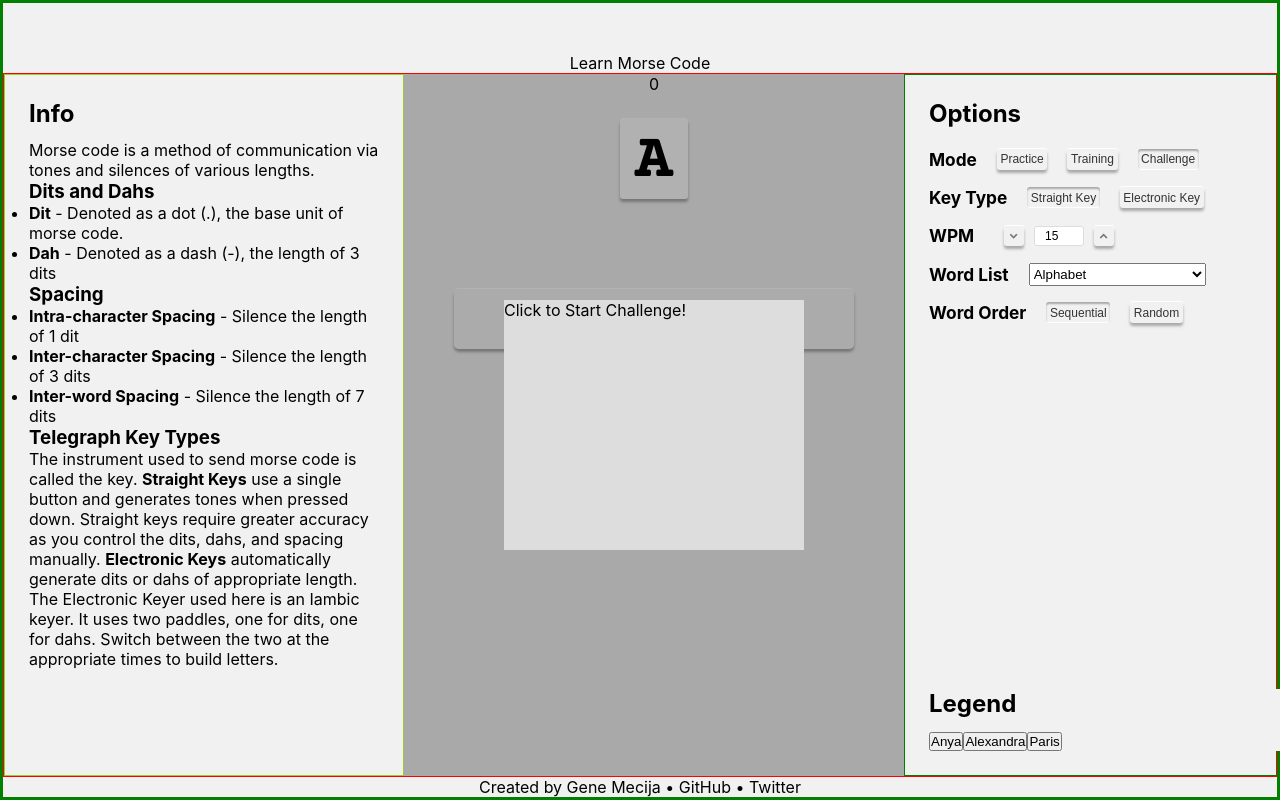
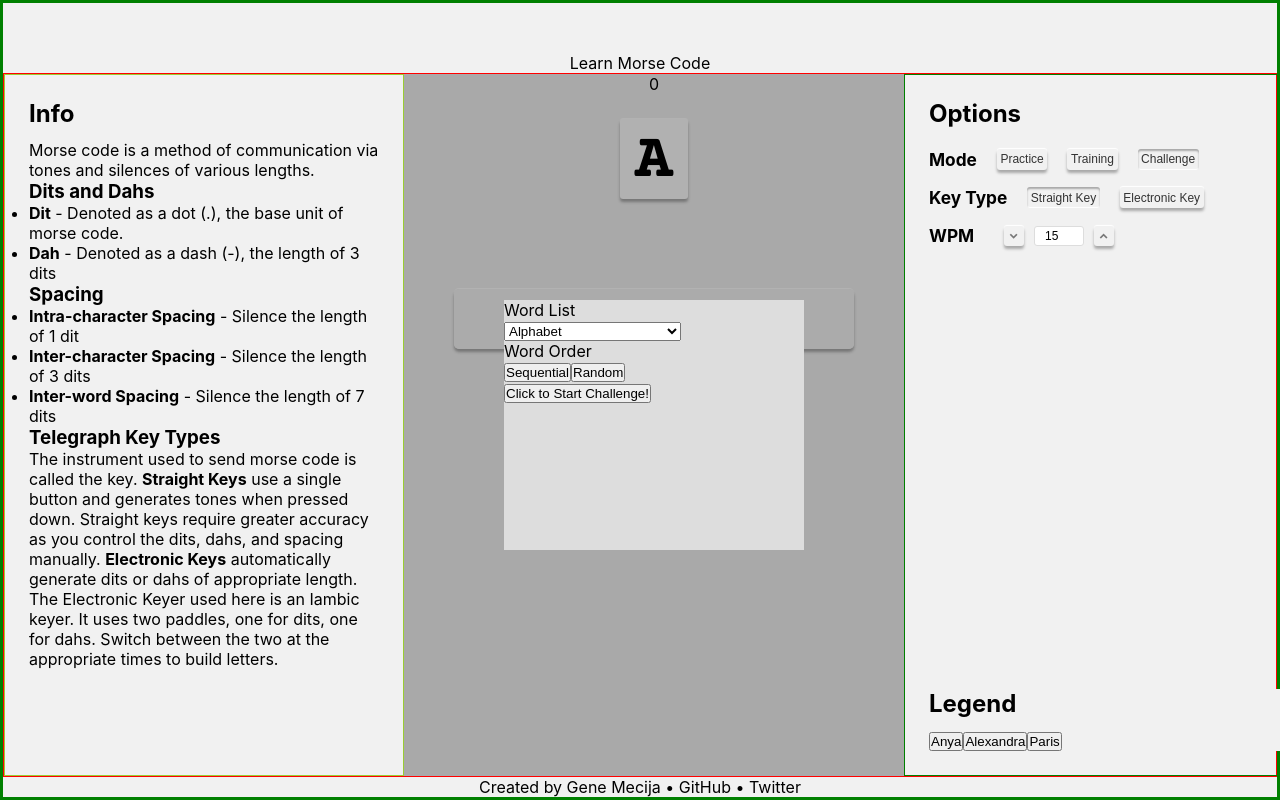
Before and after one commit to genemecija/learn-morse-code, a React (Create React App) app: page / in a window 1280 px wide. Both pictures are taken after a click on the button "Challenge". Shown: the top 800 px of the page. Built offline with nearby package versions, Linux system fonts and the light colour scheme.

Commit message:
Challenge options moved to  start overlay

```diff
--- a/src/App.js
+++ b/src/App.js
@@ -71,9 +71,9 @@ export default React.memo(function App() {
                             <ModePicker />
                             <KeyTypePicker />
                             <WordsPerMinute />
-                            {gameMode === 'challenge' &&
+                            {/* {gameMode === 'challenge' &&
                                 <WordListPicker />
-                            }
+                            } */}
                         </div>
                         <Legend />
                     </div>
--- a/src/app-modes/ChallengeMode.js
+++ b/src/app-modes/ChallengeMode.js
@@ -38,7 +38,7 @@ export default React.memo(function ChallengeMode(props) {
         cleanup()
         resetFeeder()
 
-        //BREAKS HERE AFTER WORDLIST IS COMPLETED
+        // Show a card showing challenge completion stats and option to restart word list
         try { alert(`Time: ${document.getElementById('gameClock').innerText}`) }
         catch { return }
         return
--- a/src/components/ChallengeOverlay.js
+++ b/src/components/ChallengeOverlay.js
@@ -1,5 +1,6 @@
 import React, { useContext } from "react"
 import { GameClockContext } from "../contexts/gameClockContext"
+import WordListPicker from "./WordListPicker"
 
 
 export default (function ChallengeOverlay() {
@@ -24,7 +25,10 @@ export default (function ChallengeOverlay() {
 
     return (
         <div id="challenge-overlay">
-            <div id="challengeReady" className="notify" onClick={startChallenge}>Click to Start Challenge!</div>
+            <div id="challengeReady" className="notify">
+                <WordListPicker />
+                <button id="startChallenge" onClick={startChallenge}>Click to Start Challenge!</button>
+            </div>
         </div>
     )
 })
```
